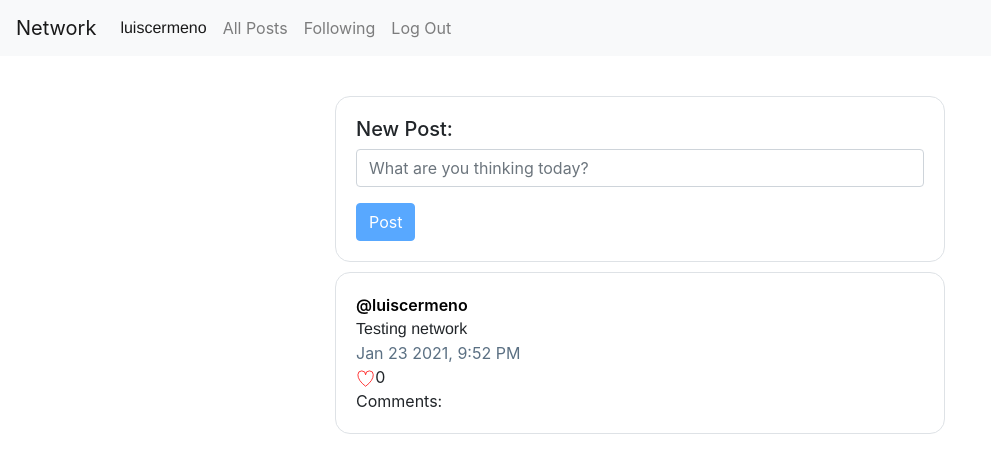
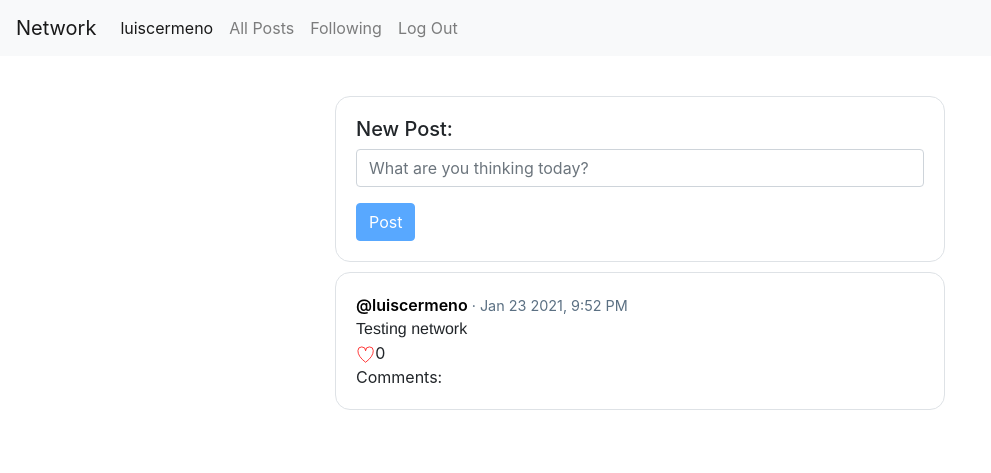
Before and after one commit to luisCermeno/network, a Django app: page / in a window 1280 px wide. Shown: the top 473 px of the page, without its empty margins (0-991 px from the left). Run offline with Django 3.2, Linux system fonts and the light colour scheme; a user stored in the database is signed in; data comes from the database, SQL or seed files in the repository; data that the repository does not hold is empty; some libraries are stand-ins or nearby versions.

Commit message:
styled changed

```diff
--- a/network/static/network/styles.css
+++ b/network/static/network/styles.css
@@ -23,29 +23,28 @@
 
 /* post styling */
 /* user */
-[data-section="0"] > a{
+.post-usertime-section > a{
     color: black;
    font-weight: 600;
 }
 /* body */
-[data-section="1"] {
+.post-body-section {
     font-family: Helvetica, sans-serif;
 
 }
-/* timestamp */
-[data-section="2"] {
-    color: rgb(91, 112, 131)
-
-}
 /* likes */
-[data-section="3"] {
+.post-likes-section {
 
 }
 /* comments */
-[data-section="4"] {
+.post-comments-section {
 
 }
 
+.timestamp{
+    font-size: 0.9rem;
+    color: rgb(91, 112, 131)
+}
 svg{
     height: 19.2px;
     width: 19.2px;
```
Also changed, not shown: network/static/network/script.js (+18 -11 lines).
